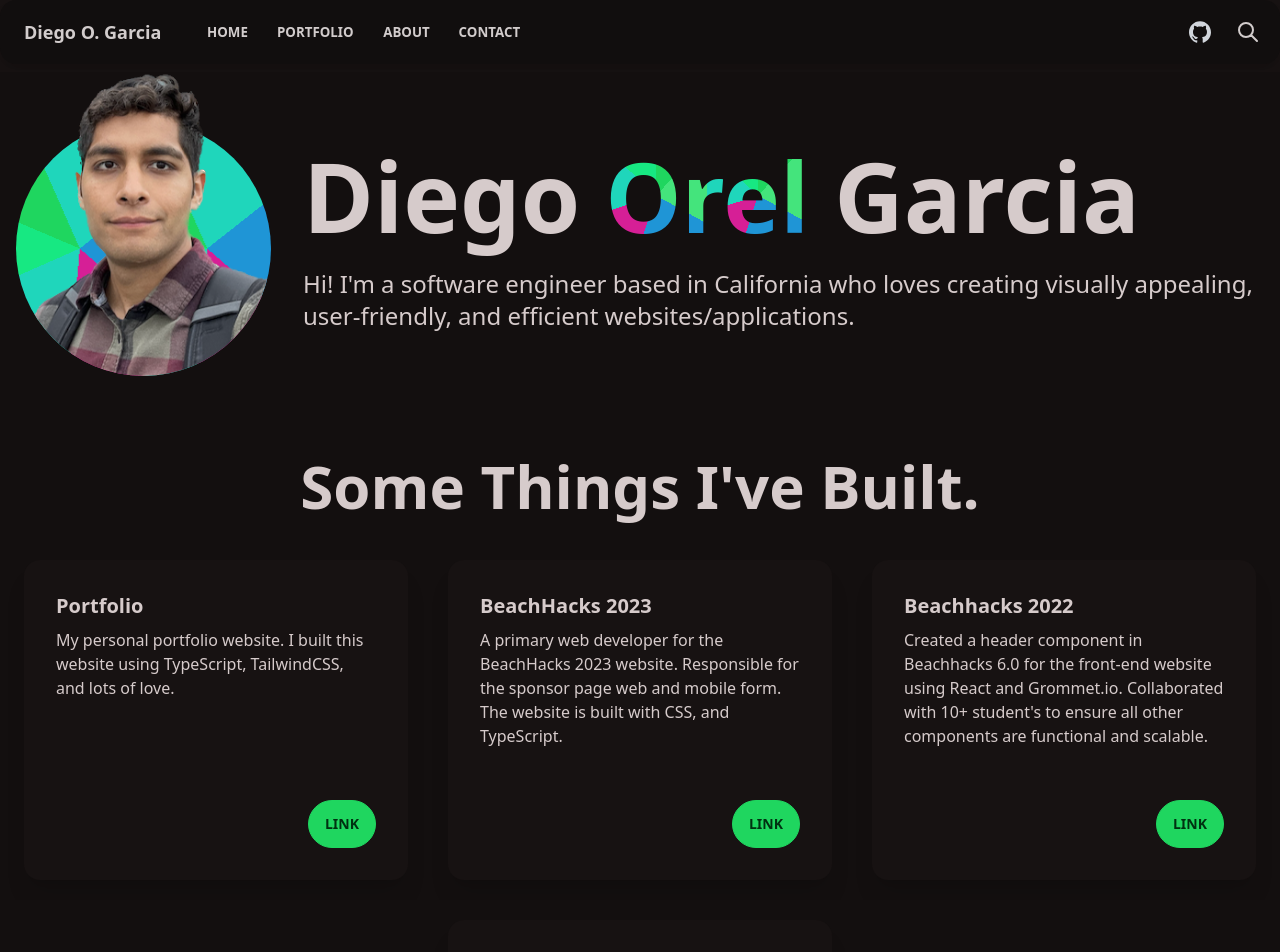
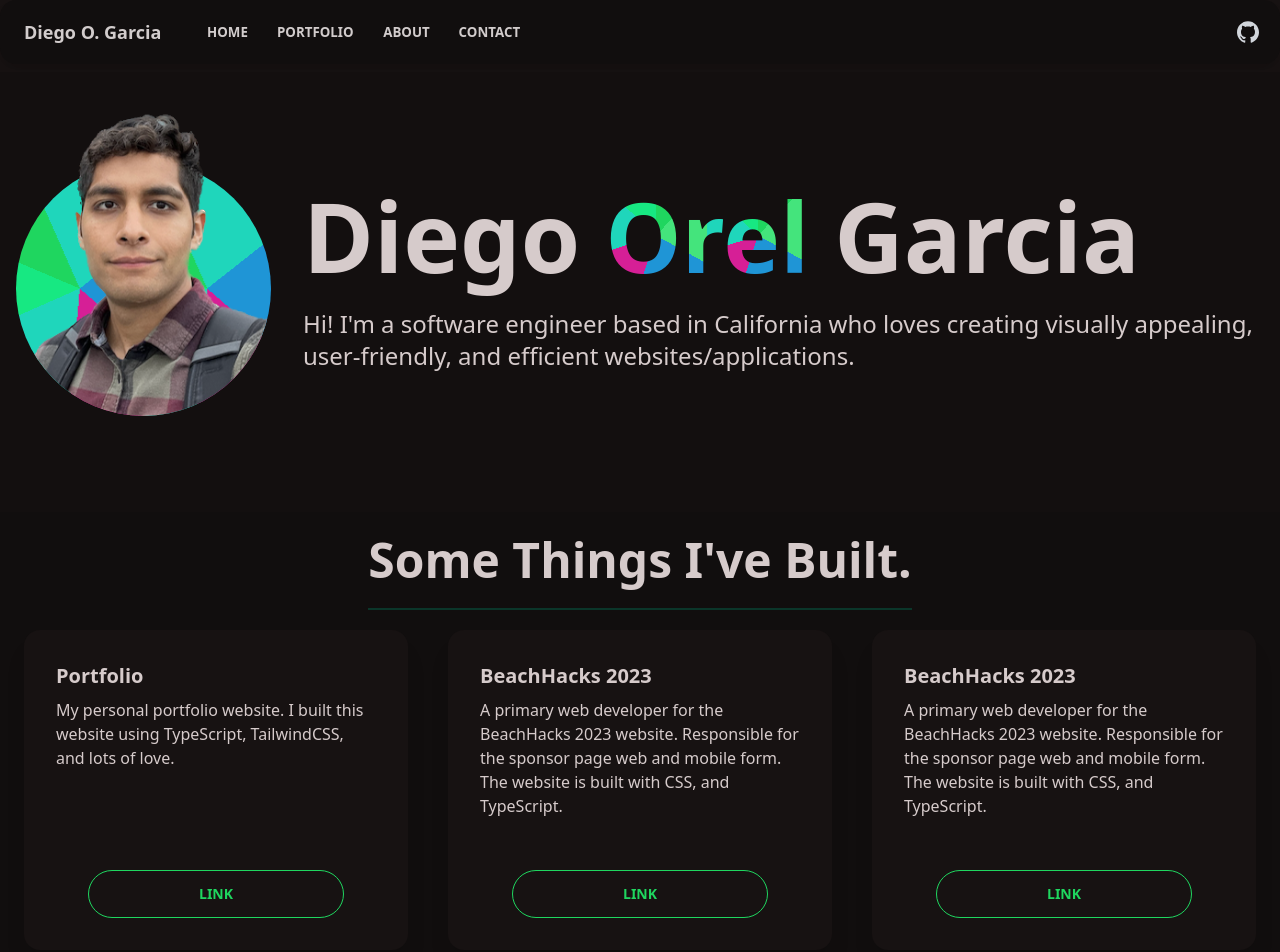
Before and after one commit to diegogarciacs/portfolio, a React (Create React App) app: page / in a window 1280 px wide. Shown: the top 952 px of the page. Built offline with nearby package versions, Linux system fonts and the light colour scheme; what prettier-plugin-tailwindcss, tailwindcss-font-inter would draw is missing.

Commit message:
top border and extra portfolio item

```diff
--- a/src/components/Navbar.tsx
+++ b/src/components/Navbar.tsx
@@ -2,12 +2,12 @@ import { GithubIcon } from "./Icons";
 
 export default function Navbar() {
   return (
-    <div className="navbar mb-2 shadow-lg bg-neutral text-neutral-content rounded-box">
-      <div className="flex-none px-2 mx-2">
-        <span className="text-lg font-bold">Diego O. Garcia</span>
+    <div className="navbar rounded-box mb-2 bg-neutral text-neutral-content shadow-lg">
+      <div className="mx-2 flex-none px-2">
+        <span className="font-bold text-lg">Diego O. Garcia</span>
       </div>
-      <div className="flex-1 px-2 mx-2">
-        <div className="items-stretch hidden lg:flex">
+      <div className="mx-2 flex-1 px-2">
+        <div className="hidden items-stretch lg:flex">
           <a href="/" className="btn btn-ghost btn-sm rounded-btn">
             Home
           </a>
@@ -23,30 +23,13 @@ export default function Navbar() {
         </div>
       </div>
       <div className="flex-none">
-        <button className="btn btn-square btn-ghost">
+        <button className="btn btn-ghost btn-square">
           <GithubIcon
             className={`fill-gray-300 hover:fill-white`}
             onClick={() => window.open("https://github.com/diegogarciacs")}
           />
         </button>
       </div>
-      <div className="flex-none">
-        <button className="btn btn-square btn-ghost">
-          <svg
-            xmlns="http://www.w3.org/2000/svg"
-            fill="none"
-            viewBox="0 0 24 24"
-            className="inline-block w-6 h-6 stroke-current"
-          >
-            <path
-              stroke-linecap="round"
-              stroke-linejoin="round"
-              stroke-width="2"
-              d="M21 21l-6-6m2-5a7 7 0 11-14 0 7 7 0 0114 0z"
-            ></path>
-          </svg>
-        </button>
-      </div>
     </div>
   );
 }
--- a/src/pages/Home.tsx
+++ b/src/pages/Home.tsx
@@ -3,7 +3,7 @@ import "./Home.css";
 export default function Home() {
   return (
     <>
-      <div className="hero min-h-[45vh] bg-base-300">
+      <div className="hero min-h-[55vh] bg-base-300">
         <div className="hero-content flex-col gap-[2rem] lg:flex-row">
           <div className="person relative w-auto lg:mt-[-6rem]">
             <div className="person_container ease  group grid aspect-[1/1.35] items-end overflow-hidden rounded-b-[100vw] transition duration-[var(--transform-speed)] hover:scale-[1.1]">
--- a/src/pages/Portfolio.tsx
+++ b/src/pages/Portfolio.tsx
@@ -18,7 +18,7 @@ let data: Card[] = [
     link: "diegogaric.s",
   },
   {
-    id: 1,
+    id: 2,
     title: "BeachHacks 2023",
     content:
       "A primary web developer for the BeachHacks 2023 website. Responsible for the sponsor page web and mobile form." +
@@ -28,7 +28,17 @@ let data: Card[] = [
     link: "https://beachhacks.com",
   },
   {
-    id: 2,
+    id: 3,
+    title: "BeachHacks 2023",
+    content:
+      "A primary web developer for the BeachHacks 2023 website. Responsible for the sponsor page web and mobile form." +
+      " The website is" +
+      " built with CSS, and TypeScript.",
+    image: "https://i.imgur.com/example.jpg",
+    link: "https://beachhacks.com",
+  },
+  {
+    id: 4,
     title: "Beachhacks 2022",
     content:
       "Created a header component in Beachhacks 6.0 for the front-end website using React and Grommet.io." +
@@ -37,7 +47,7 @@ let data: Card[] = [
     link: "https://beachhacks.com",
   },
   {
-    id: 3,
+    id: 5,
     title: "Pokemon Console Game 2022",
     content:
       "Developed a console-based Pokemon game that adhered to design patterns such as Factory and Decorator in Java.",
@@ -50,8 +60,8 @@ const CardComponent = ({ title, content, link }: Card) => (
     <div className="card-body">
       <h2 className="card-title text-xl	">{title}</h2>
       <p className="text-base">{content}</p>
-      <div className="card-actions justify-end">
-        <button className="btn btn-secondary ">
+      <div className="card-actions justify-center ">
+        <button className="btn btn-outline btn-secondary btn-wide ">
           <a href={link}>Link</a>
         </button>
       </div>
@@ -61,9 +71,9 @@ const CardComponent = ({ title, content, link }: Card) => (
 
 const CardList = () => {
   return (
-    <div className="flex flex-wrap justify-center">
+    <div className="flex basis-2 flex-wrap justify-center">
       {data.map((card, index) => (
-        <div className="gap-3 overflow-x-auto" key={index}>
+        <div className="gap-3 " key={index}>
           <CardComponent {...card} />
         </div>
       ))}
@@ -74,9 +84,9 @@ const CardList = () => {
 export default function Portfolio() {
   return (
     <>
-      <div className="min-h-[55vh] bg-base-300">
-        <section>
-          <div className="layout py-6 text-center font-bold text-6xl">
+      <div className="min-h-64 bg-neutral">
+        <section className="mx-auto flex w-1/2 justify-center text-center">
+          <div className="layout border-b-2 border-b-emerald-800/50 py-6 text-center font-bold text-5xl">
             <h1>Some Things I've Built.</h1>
           </div>
         </section>
```
